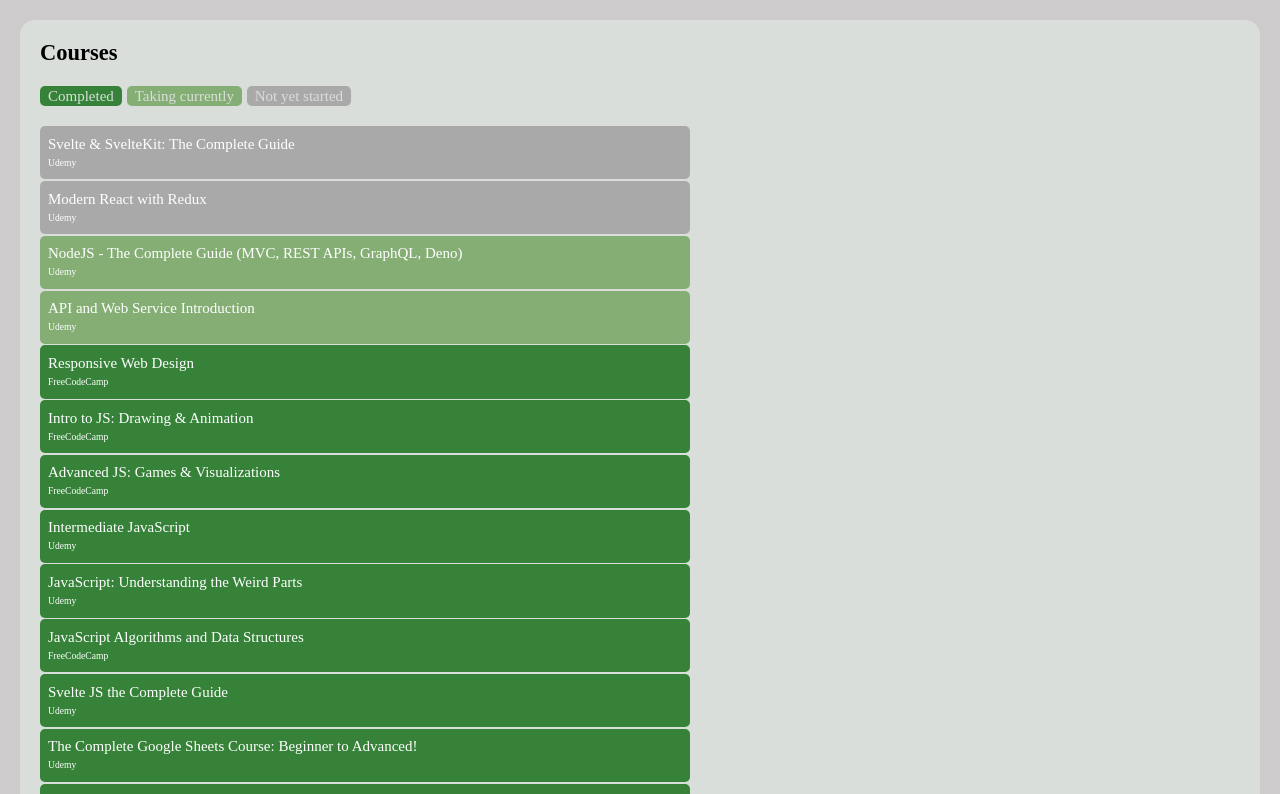
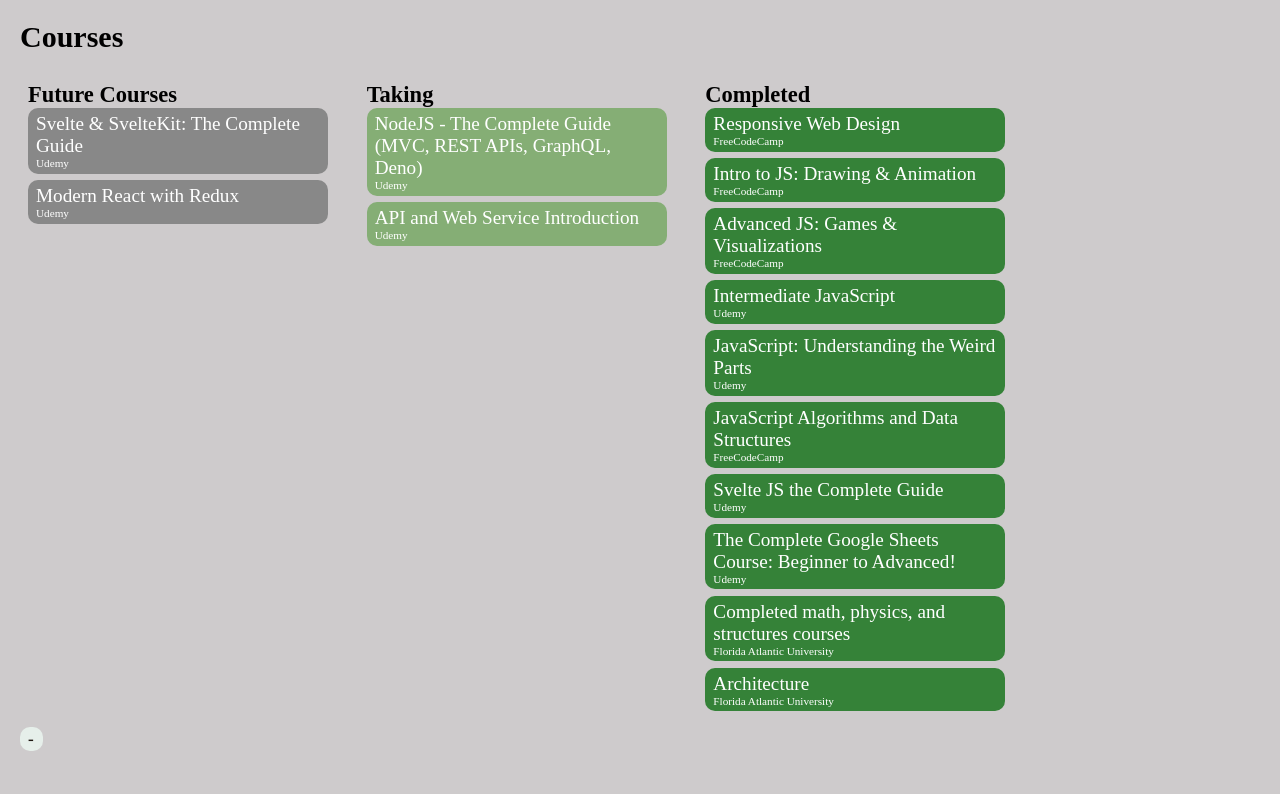
Before and after one commit to dragonflyinmypool/portfolio2, a SvelteKit app: page /courses in a window 1280 px wide. Shown: the top 794 px of the page. Built offline with nearby package versions, Linux system fonts and the light colour scheme.

Commit message:
course page layout changed

```diff
--- a/src/routes/courses/+page.svelte
+++ b/src/routes/courses/+page.svelte
@@ -1,51 +1,50 @@
 <script>
 	import { courses } from '$lib/data/courses.json';
-	const sortedCourses = courses.sort((a, b) => {
-		if (a.status === 'Not yet started' && b.status !== 'Not yet started') {
-			return -1;
-		} else if (a.status !== 'Not yet started' && b.status === 'Not yet started') {
-			return 1;
-		} else if (a.status === 'Taking currently' && b.status !== 'Taking currently') {
-			return -1;
-		} else if (a.status !== 'Taking currently' && b.status === 'Taking currently') {
-			return 1;
-		} else if (a.status === 'Completed' && b.status !== 'Completed') {
-			return -1;
-		} else if (a.status !== 'Completed' && b.status === 'Completed') {
-			return 1;
-		} else {
-			return 0;
-		}
-	});
 </script>
 
 <div class="page">
-	<h2>Courses</h2>
-	<div class="key">
-		<div class="completed">Completed</div>
-		<div class="taking">Taking currently</div>
-		<div class="notStarted">Not yet started</div>
-	</div>
-	<div class="grid">
-		{#each courses as course}
-			{#if course.status === 'Completed'}
-				<div class="completed row">
-					<p>{course.title}</p>
-					<span>{course.institution}</span>
-				</div>
-			{:else if course.status === 'Taking currently'}
-				<div class="taking row">
-					<p>{course.title}</p>
-					<span>{course.institution}</span>
-				</div>
-			{:else if course.status === 'Not yet started'}
-				<div class="notStarted row">
-					<p>{course.title}</p>
-					<span>{course.institution}</span>
-				</div>
-			{/if}
-		{/each}
-	</div>
+	<h1>Courses</h1>
+	<main class="grid">
+		<div class="notStarted column">
+			<h2>Future Courses</h2>
+			<div class="grid2">
+				{#each courses as course}
+					{#if course.status.toLowerCase() === 'Not Yet Started'.toLocaleLowerCase()}
+						<div>
+							{course.title}
+							<div class="institution">{course.institution}</div>
+						</div>
+					{/if}
+				{/each}
+			</div>
+		</div>
+		<div class="taking column">
+			<h2>Taking</h2>
+			<div class="grid2">
+				{#each courses as course}
+					{#if course.status.toLowerCase() === 'Taking currently'.toLocaleLowerCase()}
+						<div>
+							{course.title}
+							<div class="institution">{course.institution}</div>
+						</div>
+					{/if}
+				{/each}
+			</div>
+		</div>
+		<div class="completed column">
+			<h2>Completed</h2>
+			<div class="grid2">
+				{#each courses as course}
+					{#if course.status.toLowerCase() === 'Completed'.toLocaleLowerCase()}
+						<div>
+							{course.title}
+							<div class="institution">{course.institution}</div>
+						</div>
+					{/if}
+				{/each}
+			</div>
+		</div>
+	</main>
 
 	<div class="flex-Text">
 		<a href={`../`} class="link">-</a>
@@ -53,63 +52,53 @@
 </div>
 
 <style>
-	.page {
-		background-color: #dadedb;
-		padding: 20px;
-		border-radius: 15px;
-	}
-	h2 {
+	h1 {
 		margin-bottom: 20px;
-	}
-	.key {
-		display: flex;
-		justify-content: flex-start;
-		gap: 0.3rem;
-		color: #dadedb;
-		margin-bottom: 20px;
-	}
-	.key > * {
-		padding: 0.1rem 0.5rem;
-		border-radius: 5px;
 	}
 	.grid {
 		display: grid;
-		grid-gap: 0.1rem;
-		background-color: #dadedb;
-		grid-template-columns: minmax(80px, 650px);
-		max-width: 900px;
-		border-radius: 15px;
+		grid-template-columns: repeat(auto-fit, minmax(300px, 1fr));
+		grid-gap: 1rem;
+		max-width: 1000px;
+	}
+
+	.column {
+		padding: 0.5rem;
+		border-radius: 10px;
+	}
+
+	.grid2 {
+		display: grid;
+		grid-template-columns: minmax(200px, 300px);
+		grid-gap: 0.4rem;
 		color: white;
+		font-size: 1.2rem;
 	}
-	.grid > * {
-		background-color: var(--card-background);
-		padding: 0.6rem 0.5rem;
-		border-radius: 5px;
+
+	.grid2 > div {
+		padding: 0.3rem 0.5rem;
+		border-radius: 10px;
 	}
-	/* green border */
-	.completed {
+
+	.completed div div {
 		background-color: #358238;
 	}
 
 	/* grey border */
-	.taking {
+	.taking div div {
 		background-color: rgb(133, 174, 117);
 	}
-	.notStarted {
-		background-color: #a9a9a9;
-	}
-	span {
-		font-size: 0.6rem;
+	.notStarted div div {
+		background-color: #888888;
 	}
 
+	.institution {
+		font-size: 0.7rem;
+	}
+	/* Back button */
 	.flex-Text {
 		display: flex;
-		flex-direction: row;
-		justify-content: flex-start;
-		gap: 0.8rem;
 		padding-top: 0.5rem;
-		font-size: 20px;
-		height: 32px;
 	}
 	.link {
 		background-color: #e6efea;
@@ -123,6 +112,5 @@
 		text-decoration: none;
 		font-weight: bold;
 		border-radius: 10px;
-		line-height: 12px;
 	}
 </style>
```
